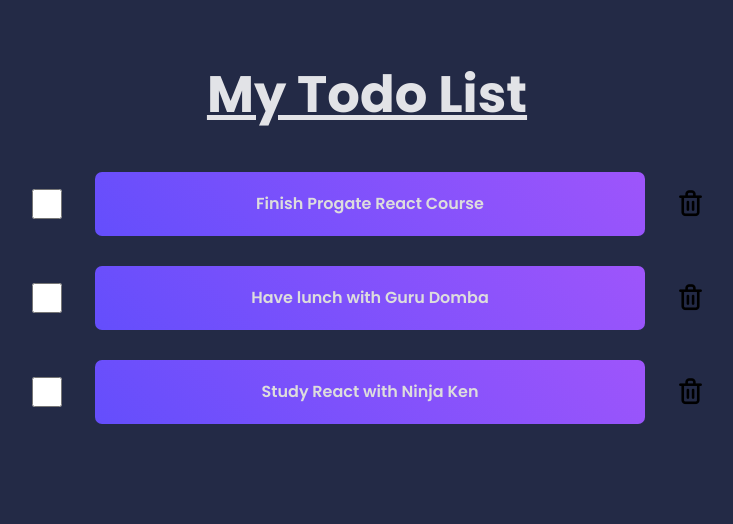
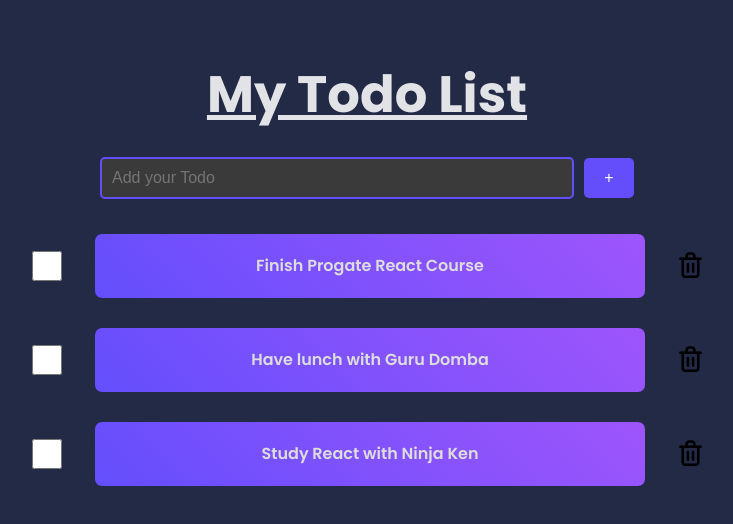
Before and after one commit to Arriziqrzyx/react-todo-app, a React (Vite) app: page / in a window 1280 px wide. Shown: the top 524 px of the page, without its empty margins (273-1006 px from the left). Built offline with nearby package versions, Linux system fonts and the light colour scheme.

Commit message:
Develop add todo feature

```diff
--- a/src/App.css
+++ b/src/App.css
@@ -49,9 +49,47 @@
   font-size: 31px;
 }
 
+.todo-form {
+  margin-bottom: 20px;
+}
+
+.todo-input {
+  padding: 10px;
+  border: 2px solid #644EFC;
+  border-radius: 5px;
+  font-size: 16px;
+  flex-grow: 1;
+  margin-right: 10px;
+  width: 450px;
+  background-color: #3a3a3a;
+}
+
+.todo-submit {
+  background-color: #644EFC;
+  color: #fff;
+  border: none;
+  border-radius: 5px;
+  font-size: 16px;
+  cursor: pointer;
+  height: 40px;
+  width: 50px;
+}
+
+.todo-submit:hover {
+  background-color: #9E55FB;
+}
+
 @media all and (max-width: 1000px) {
   .todo-item {
     width: 50%;
+  }
+
+  .todo-input {
+    width: 50%;
+  }
+
+  .todo-submit {
+    width: 40px;
   }
 }
 
--- a/src/App.jsx
+++ b/src/App.jsx
@@ -1,6 +1,7 @@
 import { useState } from 'react';
 import './App.css'
 import Todos from './component/Todos';
+import TodoForm from './component/TodoForm';
 
 
 const DUMMY = [
@@ -33,7 +34,6 @@
     })
 
     setTodos(updateTodos);
-    console.log('toggle dipanggil', id);
   };
 
   const deleteTodo = (id) => {
@@ -43,9 +43,25 @@
     setTodos(filterDeleted);
   };
 
+  const addTodo = (title) => {
+    if (title === '') {
+      return;
+    }
+
+    const newTodo = {
+      id: todos.length + 1,
+      title: title,
+      completed: false,
+    }
+
+    const updatedTodo = todos.concat(newTodo)
+    setTodos(updatedTodo);
+  };
+
   return (
     <div>
       <h1>My Todo List</h1>
+      <TodoForm addTodo={addTodo} />
       <Todos
       todos={todos}
       toggleCompleted={toggleCompleted}
--- /dev/null
+++ b/src/component/TodoForm.jsx
@@ -0,0 +1,30 @@
+import React, { useState } from 'react'
+
+function TodoForm( {addTodo} ) {
+
+    const [title, setTitle] = useState("");
+
+    const handleSubmit = (event) => {
+        event.preventDefault();
+        addTodo(title);
+        setTitle('')
+    };
+
+
+    return (
+        <div className="todo-form">
+            <form onSubmit={handleSubmit} >
+                <input
+                    type="text"
+                    placeholder="Add your Todo"
+                    className="todo-input"
+                    onChange={(event) => setTitle(event.target.value)}
+                    value={title}
+                />
+                <button type="submit" className="todo-submit">+</button>
+            </form>
+        </div>
+    );
+
+}
+export default TodoForm
```
Also changed, not shown: 1 other file (tests, documents, lock files or other folders).
